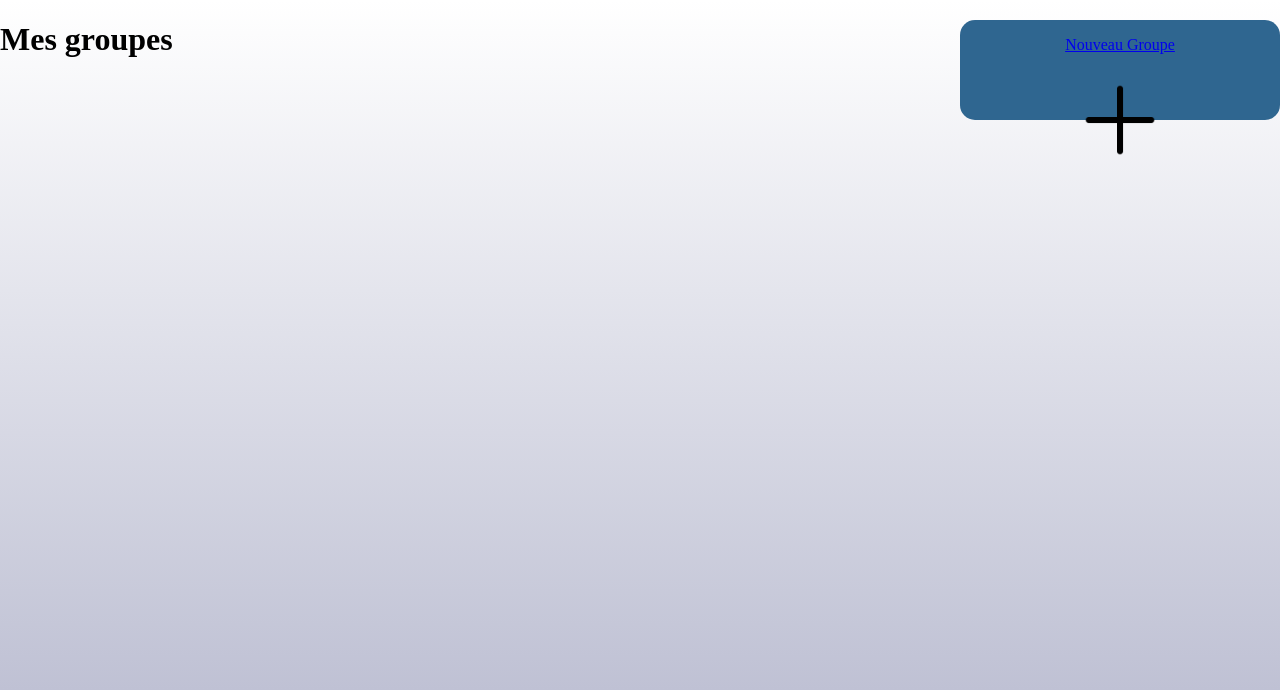
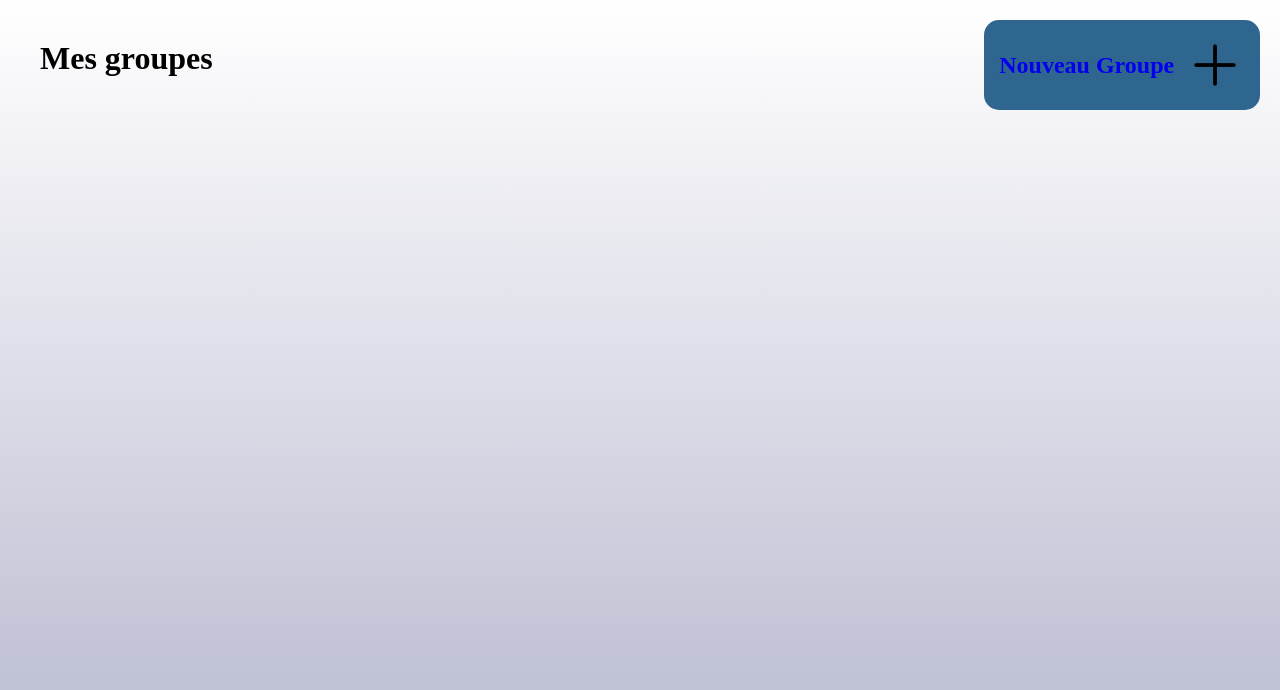
Before and after one commit to trangetdua/D-mocratie, a PHP site: page /vue/acceuil.php in a window 1280 px wide. Shown: the part 110-800 px from the top of the page. Run offline with PHP 8.4, Linux system fonts and the light colour scheme; the visitor is signed in with stand-in values (Sample User, id 1); data that the repository does not hold is empty.

Commit message:
page acceuil

```diff
--- a/web/vue/acceuil.php
+++ b/web/vue/acceuil.php
@@ -2,13 +2,12 @@
 		require_once("header.html");
 		require_once("isConnected.php");
 	?>
-
+	<a href ="creer_groupe.php">
 	<div class = "nouveauGroupe">
-	<a href ="creer_groupe.php">
-
-	<p>Nouveau Groupe </p> <image src="./images/plus.png" alt="plus" id=plusGroupe/>
+	<h2> Nouveau Groupe  </h2>
+	<image src="./images/plus.png" alt="plus" id="plusGroupe"/>
+	</div>
 	</a>
-	</div>
 
 	<h1> Mes groupes </h1>
 	<?php
@@ -18,9 +17,7 @@
 		foreach ($data as $value){
 			echo "<div class='grp'style='background-color:Teal'>";
 				echo "<image class ='left' src='./images/iconImage.png' alt ='icon image'/>";
-				echo "<h2>";
-				echo $value['Login_Utilisateur'];
-				echo "<h2/>";
+				echo "<h2>" . $value['Login_Utilisateur'] . "</h2>";
 				echo "<p> themes <p>";
 			echo "</div>";
 
--- a/web/vue/css/general.css
+++ b/web/vue/css/general.css
@@ -31,7 +31,9 @@ footer{
 
 	padding :0px;
 }
-
+h1{
+	margin:40px;
+}
 #centered {
 	display: flex;
 	justify-content: center;
@@ -50,11 +52,11 @@ footer{
 .active{
 	width : 25%;
 	text-align: center;
-height : 60 px;
-background-color : #2f6690;
-margin-top : 3%;
-border : 0px none #000000;
-border-radius : 15px 15px 15px 15px;}
+	height : 60 px;
+	background-color : #2f6690;
+	margin-top : 3%;
+	border : 0px none #000000;
+	border-radius : 15px 15px 15px 15px;}
 
 .nonactive{
 
@@ -75,35 +77,49 @@ border-radius : 15px 15px 15px 15px;}
   border-radius : 15px 15px 15px 15px;
 }
 .nouveauGroupe{
-	height : 100px;
-	width : 25%;
-	float:right;
+	display:flex;
+	height:70px;
+	width:20%;
 	background-color : #2f6690;
 	border : 0px none #000000;
 	border-radius : 15px 15px 15px 15px;
-	text-align: center;
-	margin-top:20px;
+	margin:20px;
+	padding:10px;
+	position:relative;
+	float:right;
+
+
 
 
 }
 #plusGroupe{
-	float:right;
-	width : 70px;
-	height : 70px;
+	width :60px;
+	height :60px;
+	margin:auto;
+}
+
+.nouveauGroupe h2{
+	margin:auto;
 }
 .grp{
 	height : 130px;
 	border : 0px none #000000;
 	border-radius : 15px 15px 15px 15px;
 	margin : 20px;
+	clear:right;
+
 }
-.grp h2{
-	margin : 2px;
-}
-.grp p{
-	margin :5px;
+.grp > h2{
+	padding-top:20px;
 }
 
+.left{
+	float:left;
+	margin:20px;
+}
+.menuNotification{
+	float:right;
+}
 #plus{
 	width:15px;
 	height:15px;
```
